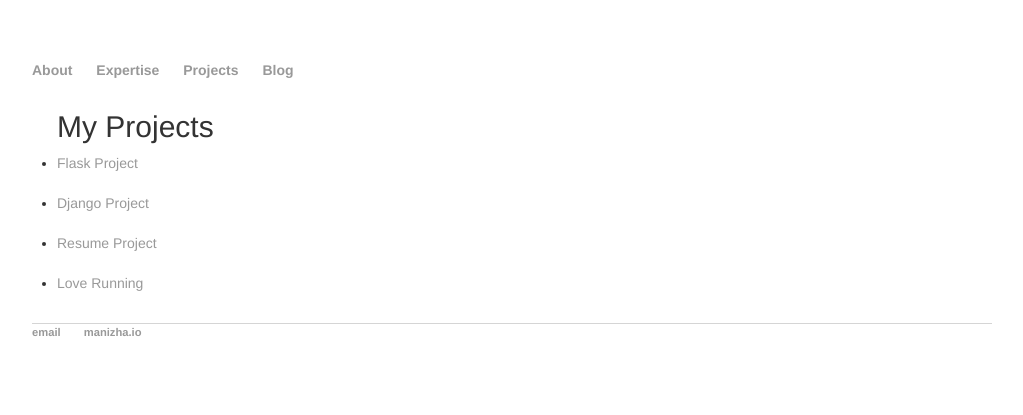
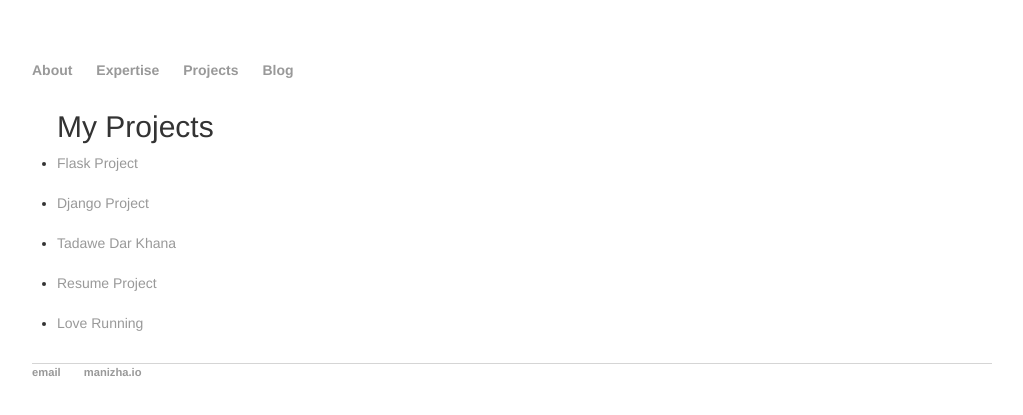
Before and after one commit to manizha01/manizha01.github.io, a Jekyll site: the page built from project.html, in a window 1280 px wide. Shown: the top 415 px of the page, without its empty margins (128-1151 px from the left). Built offline with Jekyll 4.4.1, drawn with Linux system fonts in a browser that asks for light colours.

Commit message:
Update project.html

```diff
--- a/project.html
+++ b/project.html
@@ -8,6 +8,8 @@ title: Manizha.io
     <br>
     <li> <a href = "https://manizha-django-project.herokuapp.com/" > Django Project </a></li>
     <br>
+    <li> <a href = "https://manizha01.github.io/home-dr/index.html" > Tadawe Dar Khana </a></li>
+    <br>
     <li> <a href = "https://manizha01.github.io/resume-project/"> Resume Project </a></li></li>
     <br>
     <li> <a href = "https://love-Running.manizha01.repl.co" > Love Running </a></li>
```
